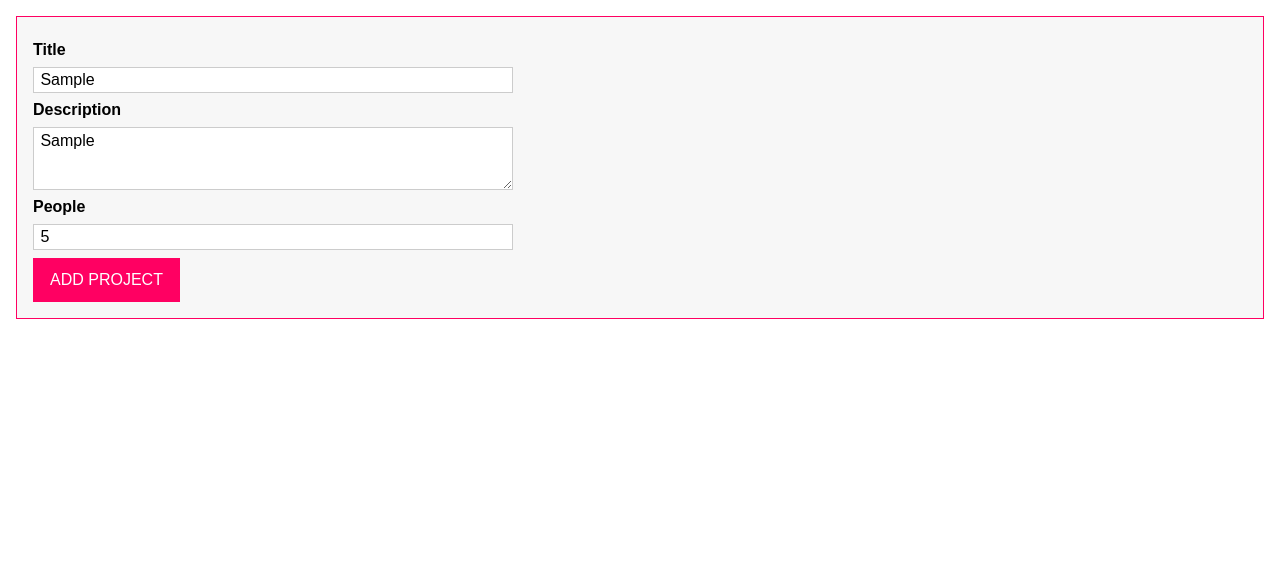
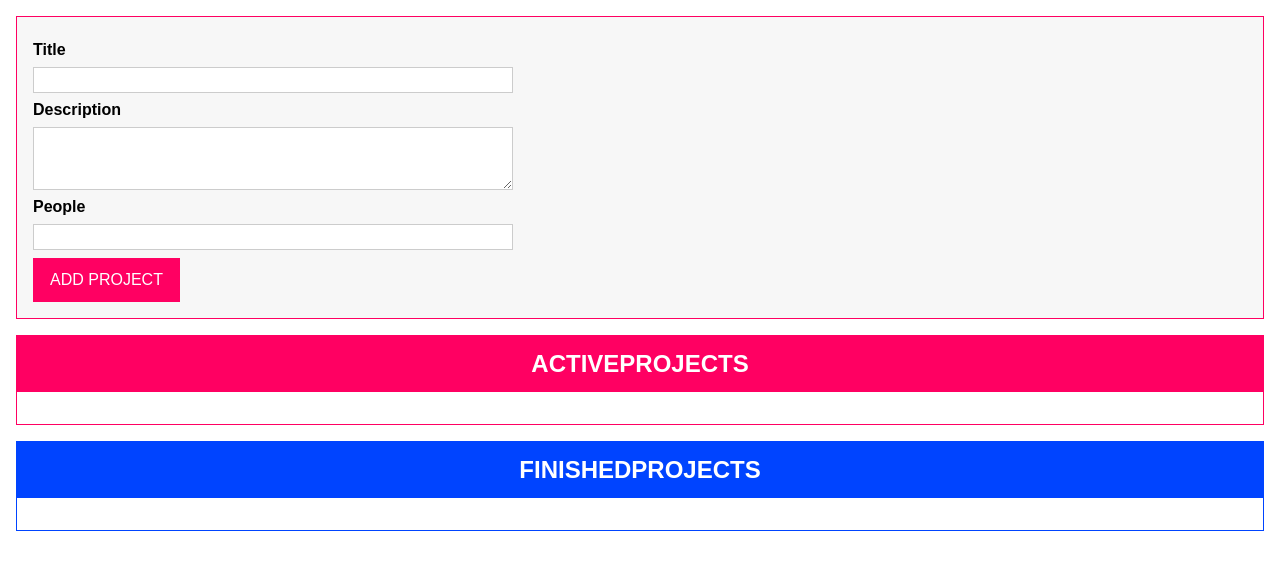
Before and after one commit to KhoaPC/learn-typescript-udemy, a website with bundled scripts: page index.html in a window 1280 px wide. Both pictures are taken after typing "Sample", "Sample", "5" into the empty fields and a click on the button "ADD PROJECT". Built offline with nearby package versions, Linux system fonts and the light colour scheme.

Commit message:
22Sep07 UPDATE project

```diff
--- a/index.html
+++ b/index.html
@@ -10,7 +10,7 @@
   </head>
   <body>
     <template id="project-input">
-      <form>
+      <form id="form">
         <div class="form-control">
           <label for="title">Title</label>
           <input type="text" id="title" />
@@ -34,7 +34,7 @@
         <header>
           <h2></h2>
         </header>
-        <ul></ul>
+        <ul id=""></ul>
       </section>
     </template>
     <div id="app"></div>
--- a/ts/app.ts
+++ b/ts/app.ts
@@ -1,6 +1,5 @@
 const c = console.log;
 
-// Auto bind decorator
 function autoBind(target: any, methodName: string, descriptor: PropertyDescriptor) {
     const originalMedhod = descriptor.value;
     const adjDescripttor: PropertyDescriptor = {
@@ -11,16 +10,120 @@ function autoBind(target: any, methodName: string, descriptor: PropertyDescripto
         }
     }
     return adjDescripttor;
+} // autoBind
+
+class ProjecState {
+    private listeners: any[] = [];
+    private projects: any[] = [];
+    static instance: ProjecState;
+
+    private constructor() { }
+
+    static getInstance() {
+        if (this.instance) {
+            return this.instance;
+        }
+        this.instance = new ProjecState();
+        return this.instance;
+    }
+
+
+    addProject(title: string, description: string, numOfPeople: number) {
+        const newProject = {
+            id: Math.random().toString(),
+            title: title,
+            description: description,
+            people: numOfPeople
+        }
+        this.projects.push(newProject);
+    }
 }
+
+const projectState = ProjecState.getInstance();
+
+interface Validatable {
+    value: string | number;
+    required?: boolean | undefined;
+    minLength?: number;
+    maxLength?: number;
+    min?: number;
+    max?: number;
+} // Validatable
+
+function validate(validatableInput: Validatable) {
+    let isValid = true;
+    if (validatableInput.required) {
+        isValid = isValid && validatableInput.value.toString().trim().length !== 0;
+    }
+    if (
+        validatableInput.minLength != null &&
+        typeof validatableInput.value === 'string'
+    ) {
+        isValid =
+            isValid && validatableInput.value.length >= validatableInput.minLength;
+    }
+    if (
+        validatableInput.maxLength != null &&
+        typeof validatableInput.value === 'string'
+    ) {
+        isValid =
+            isValid && validatableInput.value.length <= validatableInput.maxLength;
+    }
+    if (
+        validatableInput.min != null &&
+        typeof validatableInput.value === 'number'
+    ) {
+        isValid = isValid && validatableInput.value >= validatableInput.min;
+    }
+    if (
+        validatableInput.max != null &&
+        typeof validatableInput.value === 'number'
+    ) {
+        isValid = isValid && validatableInput.value <= validatableInput.max;
+    }
+    return isValid;
+}// validate
+
+class ProjectList {
+    templateElm: HTMLTemplateElement;
+    hostElm: HTMLDivElement;
+    element: HTMLElement;
+
+
+    constructor(private type: 'active' | 'finished') {
+        this.templateElm = document.getElementById('project-list')! as HTMLTemplateElement;
+        this.hostElm = document.getElementById('app')! as HTMLDivElement;
+
+        const importedNode = document.importNode(this.templateElm.content, true);
+        this.element = importedNode.firstElementChild as HTMLElement;
+        this.element.id = `${this.type}-projects`;
+        this.attach();
+        this.renderContent();
+    }
+
+    private renderContent() {
+        const listId = `${this.type}-projects-list`;
+        this.element.querySelector('ul')!.id = listId;
+        this.element.querySelector('h2')!.textContent = this.type.toUpperCase() + 'PROJECTS';
+
+    }
+
+    private attach() {
+        this.hostElm.insertAdjacentElement('beforeend', this.element);
+
+    }
+} // ProjectList
 
 // ProjectInput class
 class ProjectInput {
+    inputValid: boolean = true;
     templateElm: HTMLTemplateElement;
     hostElm: HTMLDivElement;
     element: HTMLFormElement;
     titleInputElm: HTMLInputElement;
     descriptionInputElm: HTMLInputElement;
     peopleInputElm: HTMLInputElement;
+
     constructor() {
         this.templateElm = document.getElementById('project-input')! as HTMLTemplateElement;
         this.hostElm = document.getElementById('app')! as HTMLDivElement;
@@ -37,20 +140,77 @@ class ProjectInput {
         this.attach();
     }
 
+    private gatherUserInput(): [string, string, number] | void {
+        const enteredTitle = this.titleInputElm.value;
+        const enteredDescription = this.descriptionInputElm.value;
+        const enteredPeople = this.peopleInputElm.value;
+
+        const titleValidatable: Validatable = {
+            value: enteredTitle,
+            required: true
+        }
+        const descriptionValidatable: Validatable = {
+            value: enteredDescription,
+            required: true,
+            minLength: 4
+        }
+
+        const peopleValidatable: Validatable = {
+            value: enteredPeople,
+            required: true,
+            min: 1,
+            max: 10
+        }
+
+
+        if (
+            !validate(titleValidatable) ||
+            !validate(descriptionValidatable) ||
+            !validate(titleValidatable)
+        ) {
+        }
+        if (
+            enteredTitle.trim().length === 0 ||
+            enteredDescription.trim().length === 0 ||
+            enteredPeople.trim().length === 0
+        ) {
+            alert('Invalid input, please try again!');
+            this.inputValid = false;
+        } else {
+            return [enteredTitle, enteredDescription, +enteredPeople];
+        }
+    } // gatherUserInput
+
+    private clearValueInput() {
+        this.titleInputElm.value = '';
+        this.descriptionInputElm.value = '';
+        this.peopleInputElm.value = '';
+    } // clearValueInput
+
     @autoBind
     private submitHandler(e: Event) {
         e.preventDefault();
-        c(this.titleInputElm.value)
-    }
+        const userInput = this.gatherUserInput();
+        if (Array.isArray(userInput)) {
+            const [title, desc, people] = userInput;
+            projectState.addProject(title, desc, people);
+            c(title, desc, people);
+        }
+
+        if (this.inputValid)
+            this.clearValueInput();
+        this.inputValid = true;
+    } // submitHandler
 
     private configure() {
         this.element.onsubmit = this.submitHandler;
-    }
+    } // configure
 
     private attach() {
         this.hostElm.insertAdjacentElement('afterbegin', this.element);
-    }
-}
-
+    } // attach
+} // class ProjectInput
 
 const projectInput = new ProjectInput();
+const activePrjList = new ProjectList('active');
+const finishedPrjList = new ProjectList('finished');
```
